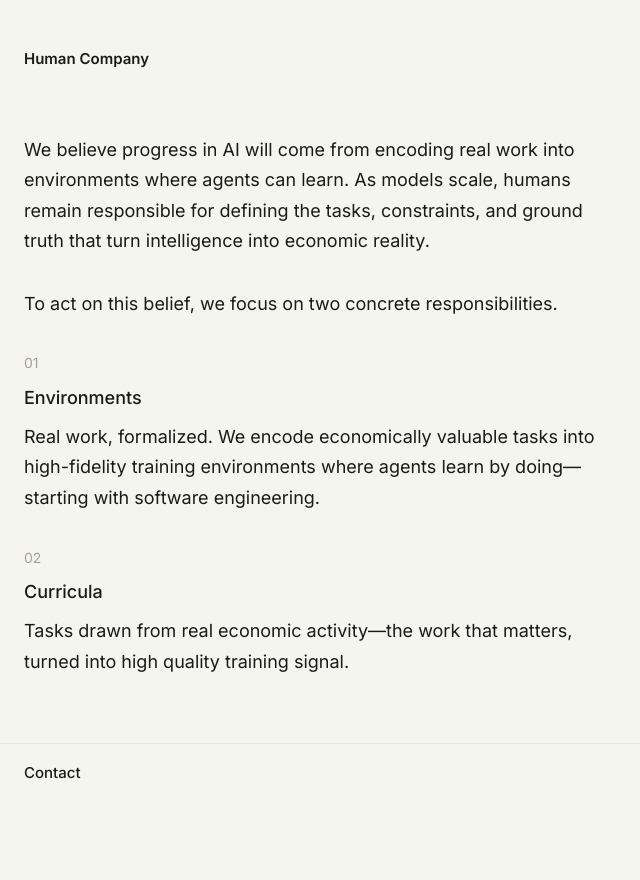
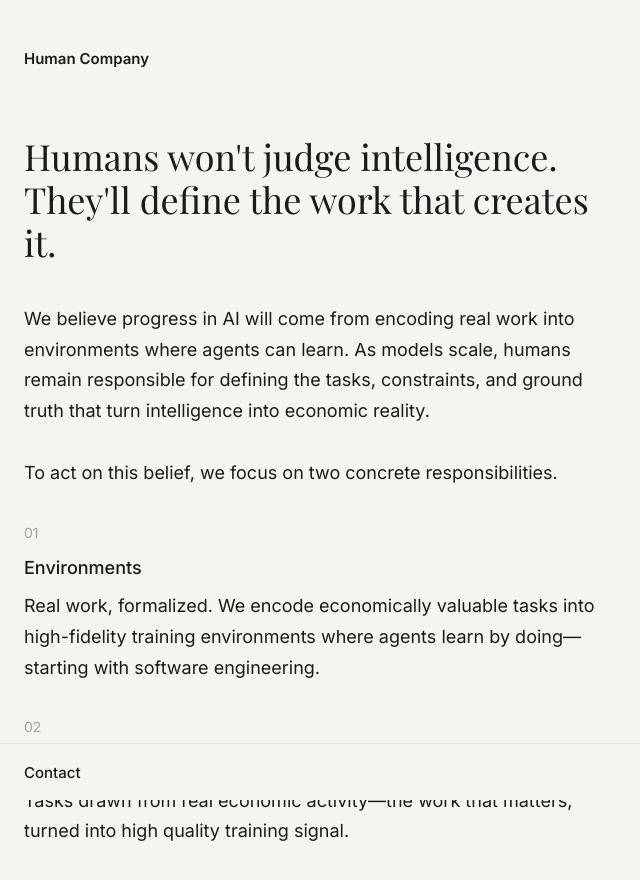
Before and after one commit to Human-Company/public-website, a Next.js app: page / in a window 1280 px wide. Shown: the top 880 px of the page, without its empty margins (0-640 px from the left). Before the commit the page ends 805 px from the top, so only its background shows below. Built offline with nearby package versions, Linux system fonts and the light colour scheme; a web font is replaced by a local one.

Commit message:
Add Playfair Display title heading

```diff
--- a/app/page.tsx
+++ b/app/page.tsx
@@ -11,6 +11,9 @@ export default function Home() {
       {/* Main Content */}
       <main className="flex-1 px-6 pt-12 lg:pt-16 pb-32">
         <div className="max-w-[600px]">
+          <h1 className="font-[family-name:var(--font-playfair)] text-[28px] lg:text-[36px] leading-[1.2] font-normal text-[#1a1a1a] mb-10">
+            Humans won't judge intelligence. They'll define the work that creates it.
+          </h1>
           <div className="space-y-8 text-[17px] lg:text-[18px] leading-[1.7] text-[#1a1a1a]">
             <p>
               We believe progress in AI will come from encoding real work into environments where agents can learn. As models scale, humans remain responsible for defining the tasks, constraints, and ground truth that turn intelligence into economic reality.
```
